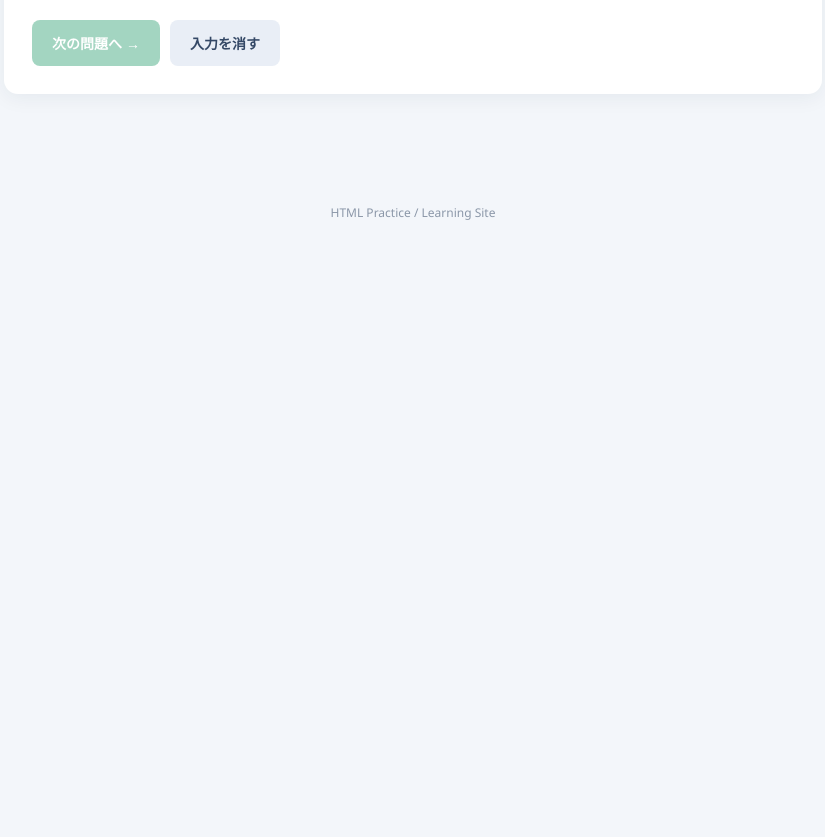
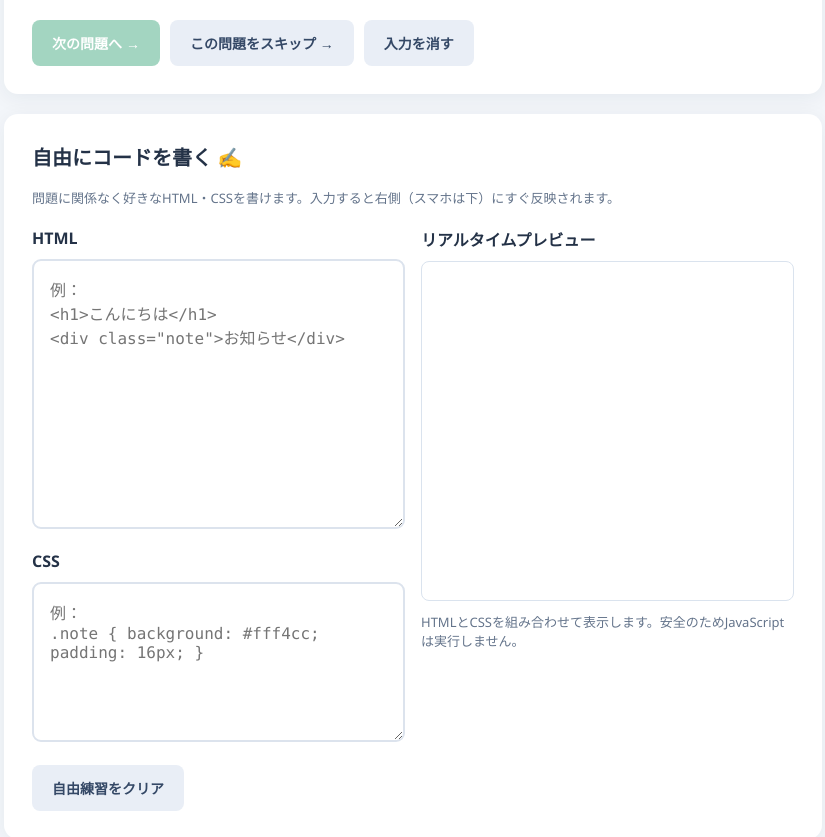
Before and after one commit to heal8140/-, a plain HTML site: page index.html in a window 1280 px wide. Shown: the part 1049-1886 px from the top of the page, without its empty margins (227-1052 px from the left). Before the commit the page ends 1290 px from the top, so only its background shows below. Drawn offline with Linux system fonts and the light colour scheme.

Commit message:
Add files via upload

```diff
--- a/index.html
+++ b/index.html
@@ -38,6 +38,13 @@ button:disabled { opacity: .45; cursor: not-allowed; }
 pre { background: #25344b; color: #e8f3ff; padding: 18px; border-radius: 8px; overflow-x: auto; white-space: pre-wrap; }
 .preview-title { margin-top: 30px; font-weight: bold; }
 iframe { width: 100%; height: 130px; border: 1px solid #dae3ee; background: white; border-radius: 8px; margin-top: 10px; }
+/* 自由練習エリアだけ追加。既存の問題画面のデザインは維持 */
+.free-grid { display:grid; grid-template-columns:1fr 1fr; gap:16px; align-items:start; }
+.free-grid textarea { min-height:270px; }
+.free-preview { min-height:270px; height:340px; margin-top:0; }
+.free-subtitle { font-size:13px; color:#64748b; margin:6px 0 20px; }
+.free-panel-title { display:block; margin:0 0 10px; font-weight:bold; }
+@media(max-width:650px) { .free-grid { grid-template-columns:1fr; } .free-preview { height:270px; } }
 footer { text-align: center; font-size: 12px; color: #8b97a8; padding: 20px; }
 @media(max-width:600px) { .card { padding: 18px; } button { flex: 1; } header h1 { font-size: 22px; } }
 </style>
@@ -69,7 +76,28 @@ footer { text-align: center; font-size: 12px; color: #8b97a8; padding: 20px; }
     <iframe id="preview" title="HTMLプレビュー" sandbox=""></iframe>
     <div class="buttons">
       <button class="next" id="nextButton" onclick="nextQuestion()" disabled>次の問題へ →</button>
+      <button class="secondary" onclick="skipQuestion()">この問題をスキップ →</button>
       <button class="secondary" onclick="resetAnswer()">入力を消す</button>
+    </div>
+  </div>
+  <div class="card" id="freePractice">
+    <h2>自由にコードを書く ✍️</h2>
+    <p class="free-subtitle">問題に関係なく好きなHTML・CSSを書けます。入力すると右側（スマホは下）にすぐ反映されます。</p>
+    <div class="free-grid">
+      <div>
+        <label for="freeHtml">HTML</label>
+        <textarea id="freeHtml" spellcheck="false" placeholder="例：&#10;&lt;h1&gt;こんにちは&lt;/h1&gt;&#10;&lt;div class=&quot;note&quot;&gt;お知らせ&lt;/div&gt;"></textarea>
+        <label for="freeCss" style="margin-top:16px">CSS</label>
+        <textarea id="freeCss" spellcheck="false" style="height:160px;min-height:160px" placeholder="例：&#10;.note { background: #fff4cc; padding: 16px; }"></textarea>
+        <div class="buttons">
+          <button class="secondary" type="button" onclick="clearFreePractice()">自由練習をクリア</button>
+        </div>
+      </div>
+      <div>
+        <span class="free-panel-title">リアルタイムプレビュー</span>
+        <iframe id="freePreview" class="free-preview" title="自由練習のリアルタイムプレビュー" sandbox="" referrerpolicy="no-referrer"></iframe>
+        <p class="free-subtitle">HTMLとCSSを組み合わせて表示します。安全のためJavaScriptは実行しません。</p>
+      </div>
     </div>
   </div>
 </main>
@@ -216,6 +244,31 @@ function updatePreview() {
 }
 input.addEventListener('input', updatePreview);
 
+function skipQuestion() {
+  // スキップは点数を加算せず、そのまま次へ進む。
+  nextQuestion();
+}
+
+function updateFreePreview() {
+  const html = el('freeHtml').value;
+  const css = el('freeCss').value.replace(/<\/style/gi, '<\\/style');
+  // sandboxを空にしているため、入力されたスクリプトは実行されない。
+  el('freePreview').srcdoc = '<!doctype html><html lang="ja"><head><meta charset="UTF-8">' +
+    '<meta name="viewport" content="width=device-width,initial-scale=1">' +
+    '<style>body{font-family:sans-serif;padding:12px;overflow-wrap:anywhere}img{max-width:100%}</style>' +
+    '<style>' + css + '</style></head><body>' + html + '</body></html>';
+}
+
+function clearFreePractice() {
+  el('freeHtml').value = '';
+  el('freeCss').value = '';
+  updateFreePreview();
+}
+
+el('freeHtml').addEventListener('input', updateFreePreview);
+el('freeCss').addEventListener('input', updateFreePreview);
+updateFreePreview();
+
 function nextQuestion() {
   if (currentQuestion < questions.length - 1) {
     currentQuestion++;
```
